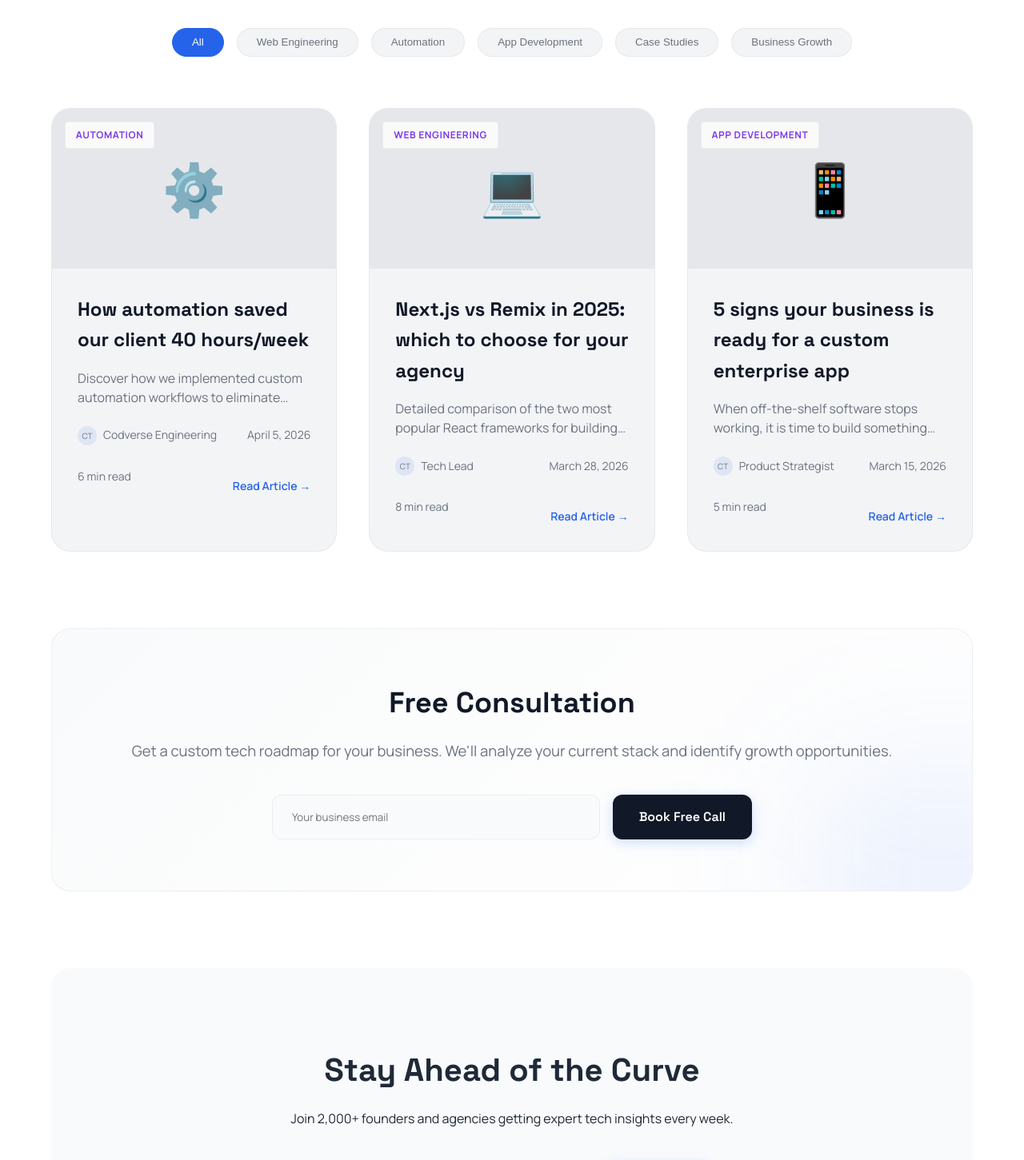
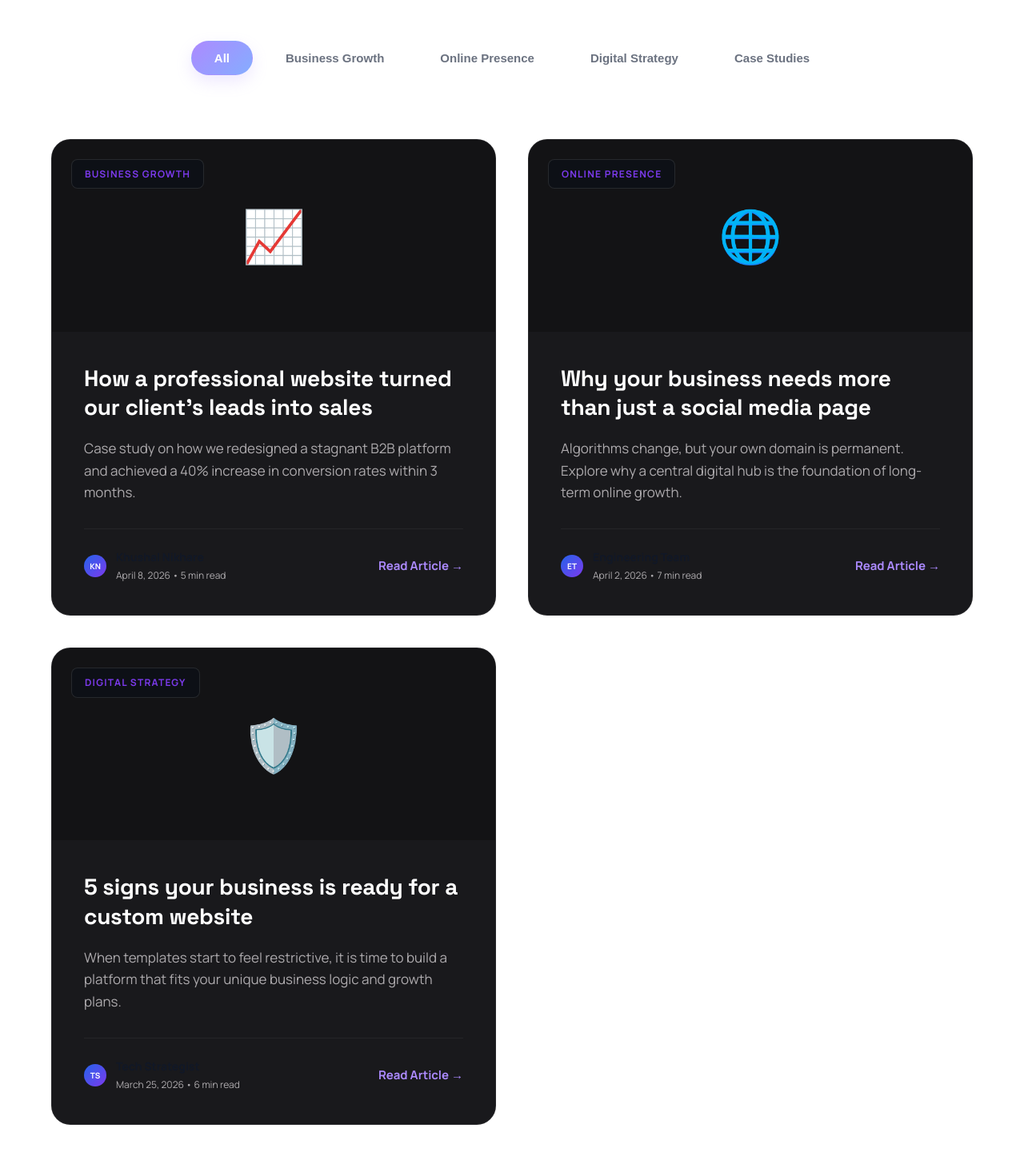
Before and after one commit to Khushal-Nikhare/codverse, a Next.js app: page /blog in a window 1280 px wide. Shown: the part 880-2331 px from the top of the page at 80% size. Built offline with nearby package versions, Linux system fonts and the light colour scheme.

Commit message:
feat(blog): redesign posts grid section with editorial dark theme

```diff
--- a/app/blog/blog.module.css
+++ b/app/blog/blog.module.css
@@ -125,97 +125,115 @@
 
 .categoryFilters {
   display: flex;
-  gap: 1rem;
+  gap: 0.75rem;
   justify-content: center;
   flex-wrap: wrap;
-  margin: 4rem 0;
+  margin: 5rem 0;
 }
 
 .filterBtn {
-  padding: 0.6rem 1.5rem;
-  background: var(--surface);
-  border: 1px solid var(--glass-border);
+  padding: 0.75rem 1.75rem;
+  background: transparent;
+  border: 1px solid rgba(255, 255, 255, 0.1);
   border-radius: 999px;
   color: var(--text-muted);
   cursor: pointer;
-  transition: all 0.3s ease;
-  font-weight: 500;
+  transition: all 0.4s cubic-bezier(0.4, 0, 0.2, 1);
+  font-weight: 600;
+  font-size: 0.9375rem;
 }
 
-.filterBtn:hover, .filterBtn.active {
-  background: var(--primary);
+.filterBtn:hover {
+  border-color: rgba(255, 255, 255, 0.3);
+  color: var(--text-headline);
+}
+
+.filterBtn.active {
+  background: linear-gradient(135deg, #ac8aff 0%, #85adff 100%);
   color: #fff;
-  border-color: var(--primary);
+  border-color: transparent;
+  box-shadow: 0 8px 20px rgba(172, 138, 255, 0.2);
 }
 
 .blogGrid {
   display: grid;
-  grid-template-columns: repeat(auto-fit, minmax(320px, 1fr));
+  grid-template-columns: repeat(auto-fit, minmax(360px, 1fr));
   gap: 2.5rem;
-  margin-bottom: 6rem;
+  margin-bottom: 8rem;
 }
 
 .blogCard {
-  background: var(--surface);
-  border: 1px solid var(--glass-border);
-  border-radius: var(--radius-lg);
+  background: #19191c; /* Using surface color from globals */
+  border: 1px solid rgba(255, 255, 255, 0.05);
+  border-radius: 1.5rem;
   overflow: hidden;
-  transition: all 0.4s cubic-bezier(0.4, 0, 0.2, 1);
+  transition: all 0.5s cubic-bezier(0.16, 1, 0.3, 1);
+  display: flex;
+  flex-direction: column;
+  height: 100%;
+}
+
+.blogCard:hover {
+  transform: translateY(-12px);
+  border-color: rgba(172, 138, 255, 0.3);
+  box-shadow: 0 30px 60px -12px rgba(0, 0, 0, 0.5), 0 0 20px rgba(172, 138, 255, 0.1);
+}
+
+.cardImage {
+  width: 100%;
+  height: 240px;
+  background: #131315; /* Subtle dark surface */
+  display: flex;
+  align-items: center;
+  justify-content: center;
+  position: relative;
+  transition: background 0.3s ease;
+}
+
+.blogCard:hover .cardImage {
+  background: #1f1f22;
+}
+
+.categoryTag {
+  position: absolute;
+  top: 1.5rem;
+  left: 1.5rem;
+  padding: 0.5rem 1rem;
+  background: rgba(13, 17, 23, 0.8);
+  backdrop-filter: blur(8px);
+  border: 1px solid rgba(255, 255, 255, 0.1);
+  border-radius: 0.5rem;
+  font-size: 0.75rem;
+  font-weight: 800;
+  color: var(--secondary);
+  text-transform: uppercase;
+  letter-spacing: 0.1em;
+}
+
+.cardContent {
+  padding: 2.5rem;
+  flex: 1;
   display: flex;
   flex-direction: column;
 }
 
-.blogCard:hover {
-  transform: translateY(-8px);
-  border-color: var(--primary-glow);
-  box-shadow: 0 20px 40px rgba(0, 0, 0, 0.4), 0 0 20px var(--primary-glow);
-}
-
-.cardImage {
-  width: 100%;
-  height: 200px;
-  background: var(--surface-high);
-  display: flex;
-  align-items: center;
-  justify-content: center;
-  position: relative;
-}
-
-.categoryTag {
-  position: absolute;
-  top: 1rem;
-  left: 1rem;
-  padding: 0.4rem 0.8rem;
-  background: var(--glass-bg);
-  backdrop-filter: var(--glass-blur);
-  border: 1px solid var(--glass-border);
-  border-radius: 4px;
-  font-size: 0.75rem;
+.cardContent h3 {
+  font-size: 1.75rem;
   font-weight: 700;
-  color: var(--secondary);
-  text-transform: uppercase;
-  letter-spacing: 0.05em;
-}
-
-.cardContent {
-  padding: 2rem;
-  flex: 1;
-}
-
-.cardContent h3 {
-  font-size: 1.5rem;
-  margin-bottom: 1rem;
-  color: var(--text-headline);
+  margin-bottom: 1.25rem;
+  color: #ffffff;
+  line-height: 1.3;
+  letter-spacing: -0.01em;
 }
 
 .cardContent p {
-  color: var(--text-muted);
-  font-size: 1rem;
-  line-height: 1.5;
-  margin-bottom: 1.5rem;
+  color: #adaaad;
+  font-size: 1.0625rem;
+  line-height: 1.6;
+  margin-bottom: 2rem;
   display: -webkit-box;
-  -webkit-line-clamp: 2;
-  line-clamp: 2;
+  -webkit-line-clamp: 3;
+  line-clamp: 3;
   -webkit-box-orient: vertical;
   overflow: hidden;
 }
@@ -224,35 +242,40 @@
   display: flex;
   justify-content: space-between;
   align-items: center;
-  color: var(--text-muted);
+  color: #adaaad;
   font-size: 0.875rem;
   margin-top: auto;
+  padding-top: 1.5rem;
+  border-top: 1px solid rgba(255, 255, 255, 0.05);
 }
 
 .author {
   display: flex;
   align-items: center;
-  gap: 0.5rem;
+  gap: 0.75rem;
 }
 
 .readMore {
-  display: block;
-  margin-top: 1.5rem;
-  color: var(--primary);
-  font-weight: 600;
-  transition: gap 0.3s;
+  display: inline-flex;
+  align-items: center;
+  color: #ac8aff;
+  font-weight: 700;
+  font-size: 0.9375rem;
+  text-decoration: none;
+  transition: all 0.3s ease;
 }
 
 .readMore:hover {
-  filter: brightness(1.2);
+  color: #85adff;
+  transform: translateX(5px);
 }
 
 .leadBanner {
-  background: linear-gradient(135deg, var(--surface-low) 0%, var(--bg-deep) 100%);
-  border: 1px solid var(--glass-border);
-  border-radius: var(--radius-lg);
-  padding: 4rem;
-  margin: 6rem 0;
+  background: linear-gradient(135deg, #19191c 0%, #0d1117 100%);
+  border: 1px solid rgba(255, 255, 255, 0.05);
+  border-radius: 2rem;
+  padding: 5rem 3rem;
+  margin: 8rem 0;
   text-align: center;
   position: relative;
   overflow: hidden;
@@ -263,55 +286,99 @@
   position: absolute;
   bottom: -50%;
   right: -10%;
-  width: 300px;
-  height: 300px;
-  background: var(--primary-glow);
-  filter: blur(100px);
+  width: 400px;
+  height: 400px;
+  background: rgba(133, 173, 255, 0.1);
+  filter: blur(120px);
   z-index: 0;
 }
 
 .leadContent {
   position: relative;
   z-index: 1;
+  max-width: 800px;
+  margin: 0 auto;
 }
 
 .leadBanner h2 {
-  font-size: 2.25rem;
-  margin-bottom: 1rem;
-  color: var(--text-headline);
+  font-size: 3rem;
+  font-weight: 800;
+  margin-bottom: 1.5rem;
+  color: #ffffff;
+  letter-spacing: -0.02em;
 }
 
 .leadBanner p {
-  font-size: 1.15rem;
-  margin-bottom: 2.5rem;
-  color: var(--text-muted);
+  font-size: 1.25rem;
+  margin-bottom: 3.5rem;
+  color: #adaaad;
 }
 
 .signupSection {
-  padding: 6rem 0;
+  padding: 8rem 0;
   text-align: center;
-  background: var(--surface-low);
-  border-radius: var(--radius-lg);
-  margin-bottom: 4rem;
+  background: #131315;
+  border-radius: 2.5rem;
+  margin-bottom: 8rem;
+  border: 1px solid rgba(255, 255, 255, 0.05);
 }
 
 .signupSection h2 {
-  font-size: 2.5rem;
-  margin-bottom: 1rem;
+  font-size: 3rem;
+  font-weight: 800;
+  margin-bottom: 1.5rem;
+  letter-spacing: -0.02em;
 }
 
 .trustLine {
-  margin-top: 1rem;
-  font-size: 0.875rem;
-  color: var(--text-muted);
+  margin-top: 1.5rem;
+  font-size: 0.9375rem;
+  color: #adaaad;
 }
 
 @media (max-width: 768px) {
-  .subscribeBox {
-    flex-direction: column;
+  .categoryFilters {
+    gap: 0.5rem;
+    margin: 3rem 0;
+  }
+
+  .filterBtn {
+    padding: 0.6rem 1.25rem;
+    font-size: 0.875rem;
+  }
+
+  .blogGrid {
+    grid-template-columns: 1fr;
+    gap: 2rem;
+  }
+
+  .blogCard {
+    border-radius: 1.25rem;
+  }
+
+  .cardContent {
+    padding: 2rem;
+  }
+
+  .cardContent h3 {
+    font-size: 1.5rem;
   }
 
   .leadBanner {
-    padding: 2.5rem;
+    padding: 3rem 1.5rem;
+    margin: 4rem 0;
+  }
+
+  .leadBanner h2 {
+    font-size: 2.25rem;
+  }
+
+  .signupSection {
+    padding: 4rem 1.5rem;
+    margin-bottom: 4rem;
+  }
+
+  .signupSection h2 {
+    font-size: 2.25rem;
   }
 }
--- a/app/blog/page.js
+++ b/app/blog/page.js
@@ -9,33 +9,33 @@ export const metadata = {
 const posts = [
   {
     id: 1,
-    title: 'How automation saved our client 40 hours/week',
-    excerpt: 'Discover how we implemented custom automation workflows to eliminate manual data entry and repetitive tasks.',
-    category: 'Automation',
-    author: 'Codverse Engineering',
-    date: 'April 5, 2026',
-    readTime: '6 min read',
-    image: '⚙️',
+    title: 'How a professional website turned our client\'s leads into sales',
+    excerpt: 'Case study on how we redesigned a stagnant B2B platform and achieved a 40% increase in conversion rates within 3 months.',
+    category: 'Business Growth',
+    author: 'Khushal Nikhare',
+    date: 'April 8, 2026',
+    readTime: '5 min read',
+    image: '📈',
   },
   {
     id: 2,
-    title: 'Next.js vs Remix in 2025: which to choose for your agency',
-    excerpt: 'Detailed comparison of the two most popular React frameworks for building modern web applications.',
-    category: 'Web Engineering',
-    author: 'Tech Lead',
-    date: 'March 28, 2026',
-    readTime: '8 min read',
-    image: '💻',
+    title: 'Why your business needs more than just a social media page',
+    excerpt: 'Algorithms change, but your own domain is permanent. Explore why a central digital hub is the foundation of long-term online growth.',
+    category: 'Online Presence',
+    author: 'Engineering Team',
+    date: 'April 2, 2026',
+    readTime: '7 min read',
+    image: '🌐',
   },
   {
     id: 3,
-    title: '5 signs your business is ready for a custom enterprise app',
-    excerpt: 'When off-the-shelf software stops working, it is time to build something tailored to your unique workflows.',
-    category: 'App Development',
-    author: 'Product Strategist',
-    date: 'March 15, 2026',
-    readTime: '5 min read',
-    image: '📱',
+    title: '5 signs your business is ready for a custom website',
+    excerpt: 'When templates start to feel restrictive, it is time to build a platform that fits your unique business logic and growth plans.',
+    category: 'Digital Strategy',
+    author: 'Tech Strategist',
+    date: 'March 25, 2026',
+    readTime: '6 min read',
+    image: '🛡️',
   },
 ];
 
@@ -59,7 +59,7 @@ export default function BlogPage() {
       <div className="container">
         {/* Category Filters */}
         <div className={styles.categoryFilters}>
-          {['All', 'Web Engineering', 'Automation', 'App Development', 'Case Studies', 'Business Growth'].map((cat, i) => (
+          {['All', 'Business Growth', 'Online Presence', 'Digital Strategy', 'Case Studies'].map((cat, i) => (
             <button key={cat} className={`${styles.filterBtn} ${i === 0 ? styles.active : ''}`}>
               {cat}
             </button>
@@ -79,13 +79,14 @@ export default function BlogPage() {
                 <p>{post.excerpt}</p>
                 <div className={styles.cardFooter}>
                   <div className={styles.author}>
-                    <div style={{ width: '24px', height: '24px', borderRadius: '50%', background: 'var(--primary-glow)', display: 'flex', alignItems: 'center', justifyContent: 'center', fontSize: '10px' }}>CT</div>
-                    <span>{post.author}</span>
+                    <div style={{ width: '28px', height: '28px', borderRadius: '50%', background: 'var(--accent-gradient)', display: 'flex', alignItems: 'center', justifyContent: 'center', fontSize: '10px', fontWeight: 'bold', color: '#fff' }}>
+                      {post.author.split(' ').map(n => n[0]).join('')}
+                    </div>
+                    <div style={{ display: 'flex', flexDirection: 'column', gap: '2px' }}>
+                      <span style={{ fontWeight: 700, color: 'var(--text-headline)' }}>{post.author}</span>
+                      <span style={{ fontSize: '0.75rem' }}>{post.date} • {post.readTime}</span>
+                    </div>
                   </div>
-                  <span>{post.date}</span>
-                </div>
-                <div className={styles.cardFooter} style={{ marginTop: '1rem' }}>
-                  <span>{post.readTime}</span>
                   <Link href={`/blog/${post.id}`} className={styles.readMore}>
                     Read Article →
                   </Link>
```
